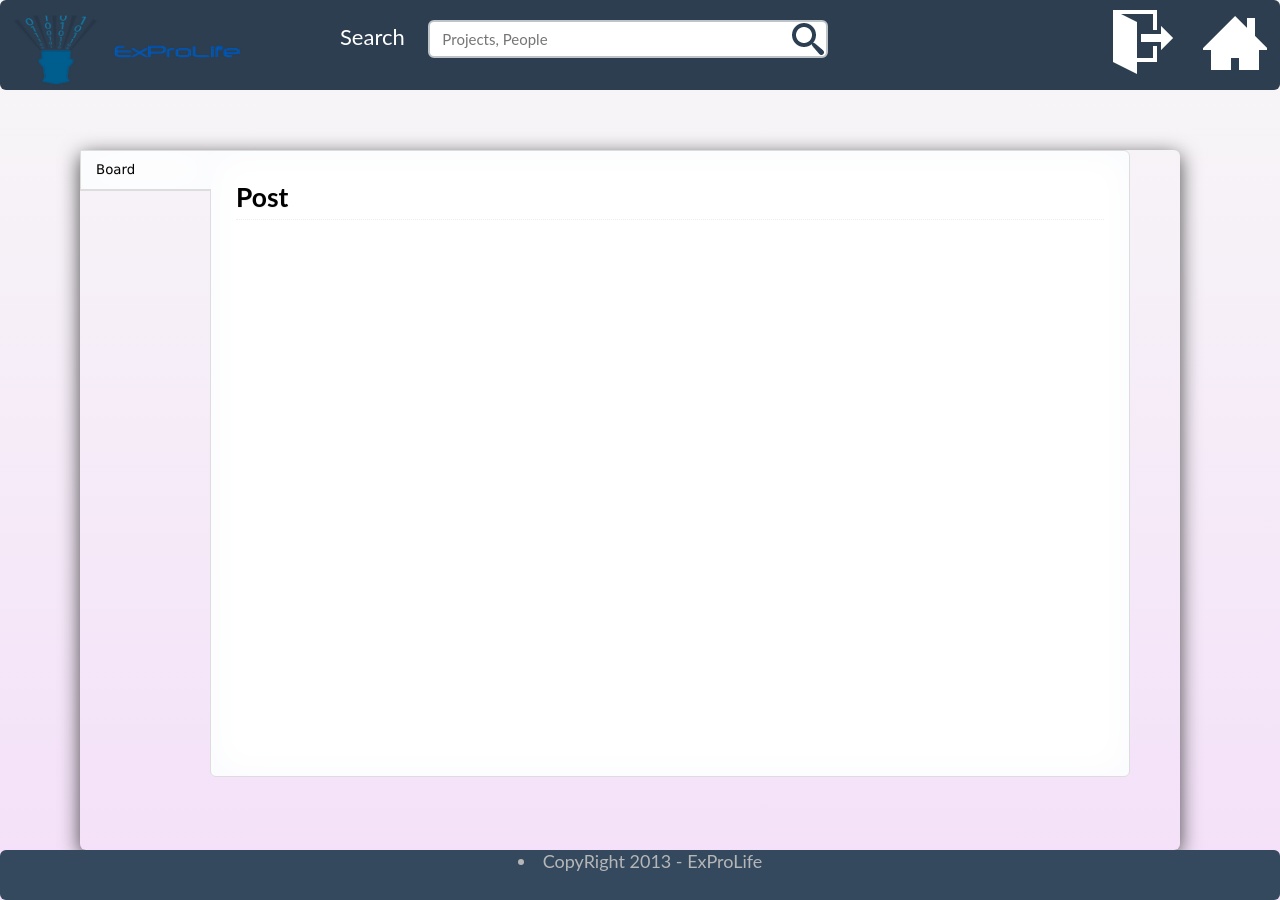
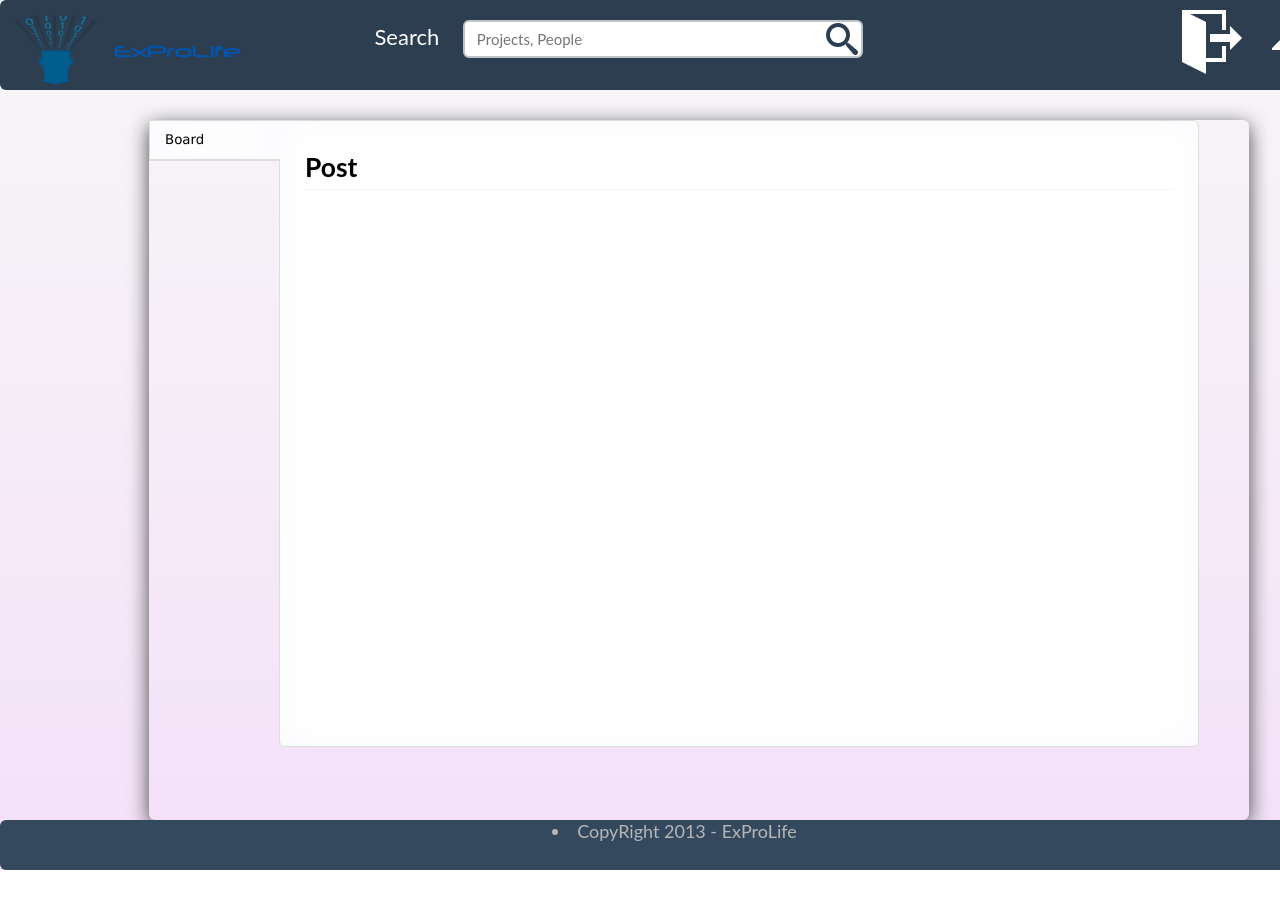
Before and after one commit to DjGroup/exprolife, a Django app: template exprolife/social/templates/social/psychograph.html in a window 1280 px wide; the page is wider, and only the part inside the window is pictured. After the commit the page ends 870 px from the top of that part, so only its background shows below. Run offline with Django 3.2, Linux system fonts and the light colour scheme; the template is opened without the code that fills it, so the values that code supplies are empty; parts of the project's set-up code (start-up, migrations or seed data) failed here and were passed over; some web fonts are replaced.

Commit message:
Zooming problem solved but not with width's percentage

```diff
--- a/exprolife/social/static/social/css/psychograph.css
+++ b/exprolife/social/static/social/css/psychograph.css
@@ -2,6 +2,7 @@
 /* CSS Document */
 
 body {
+    width: 1349px;
   font-family: 'Lato', Helvetica, Arial, sans-serif;
   word-wrap: break-word;
   color: #333;
@@ -55,7 +56,7 @@ a:focus {
 	background-color:rgb(44,62,80);
 	height:90px;
 	border-radius:6px;
-    position: fixed;
+    /*position: fixed;*/
     width: 100%;
     z-index: 100;
     left: 0;
@@ -275,6 +276,7 @@ a:focus {
 #Main-div{
 	width:100%;
 	/*height:100%*/;
+    display: inline-block;
 }
 #Col-1{
     display: none;
@@ -282,11 +284,11 @@ a:focus {
 	width:269px;
 	height:700px;
 	/*margin-left:80px;*/
-    left: 80px;
-	top:150px;
-	position:relative;
+    margin-top: 30px;
+    margin-left: 80px;
 	border-radius: 6px;
 	box-shadow: 0px 5px 20px #444;
+    float: left;
 
 }
 #Col-1 p{
@@ -302,11 +304,9 @@ a:focus {
 	width:1100px;
 	/*height:1200px;*/
 	min-height:700px;
-	top:150px;
-	right:100px;
 	float:right;
-	margin-bottom:150px;
-	position:relative;
+    margin-right: 100px;
+    margin-top: 30px;
 	border-radius: 6px;
 	box-shadow: 0px 5px 20px #444;
 }
@@ -777,7 +777,7 @@ a:focus {
     color:#b6b6b8 ;
 }
 #Title-text, #title-board{
-    width: 550px;
+    width: 570px;
 }
 
 #title-board{
```
